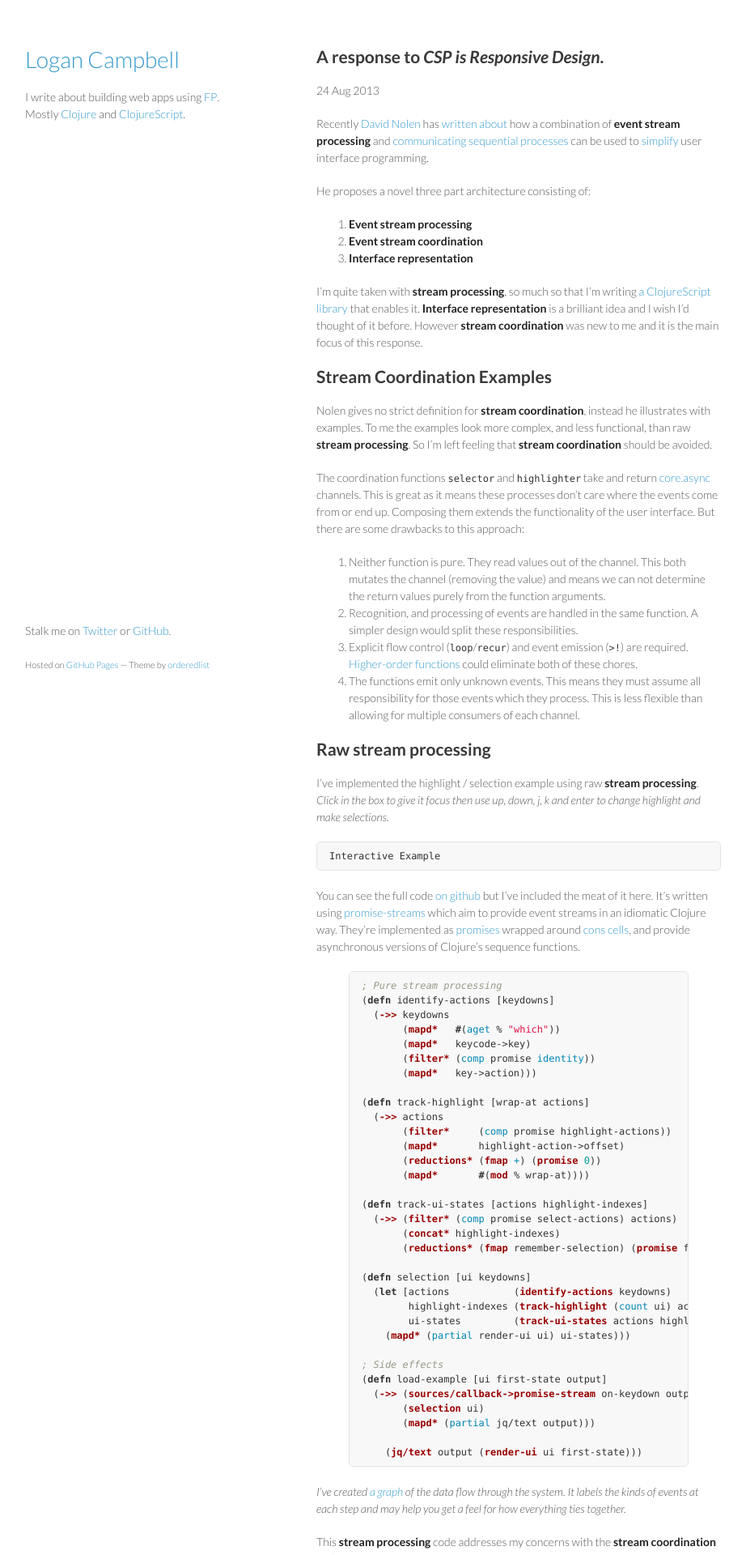
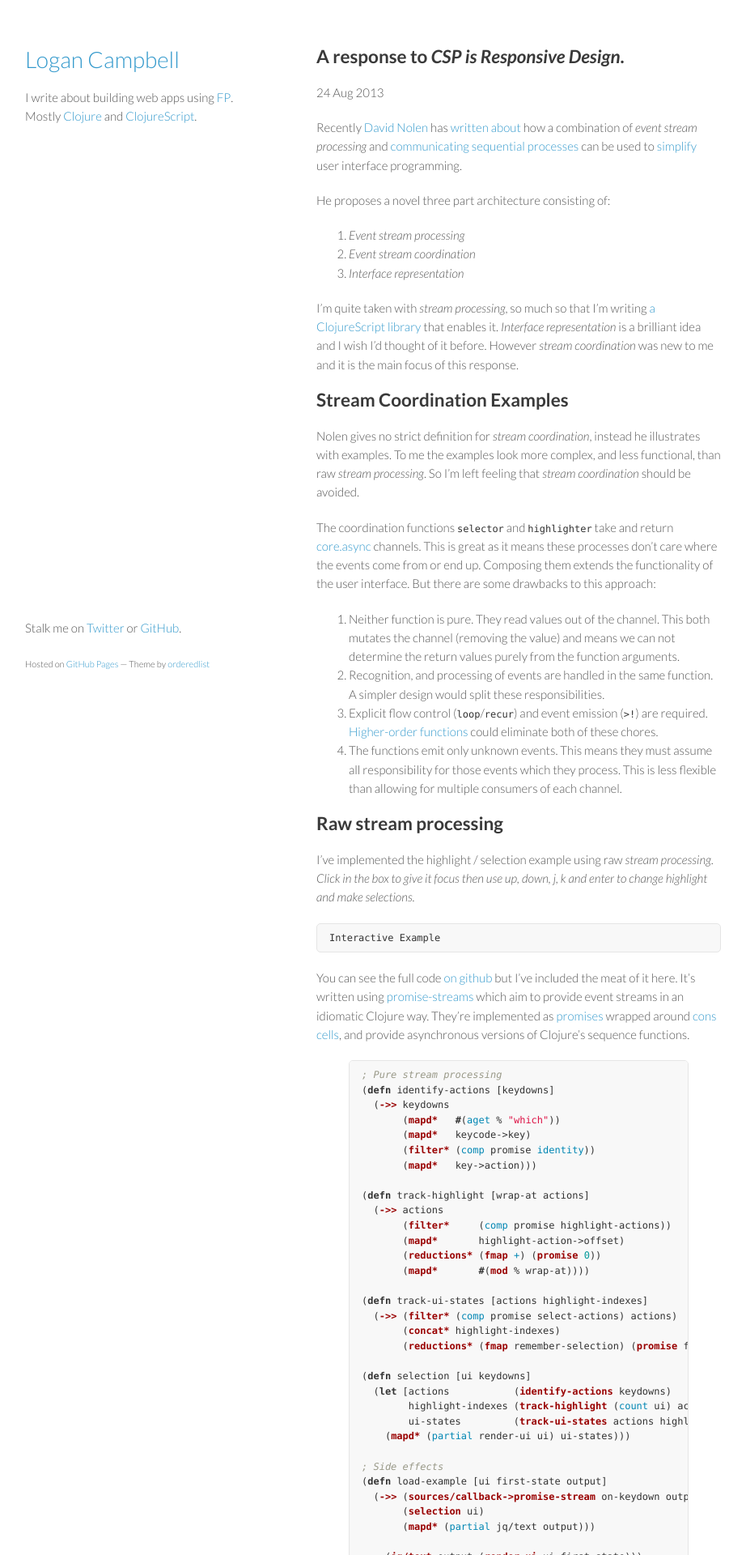
Before and after one commit to logaan/logaan.github.io, a Jekyll site: the page built from _posts/2013-08-03-a-response-to-csp-is-responsive-design.markdown, in a window 1280 px wide. Shown: the top 1920 px of the page at 81% size, without its empty margins (179-1101 px from the left). Built offline with Jekyll 4.4.1, drawn with Linux system fonts in a browser that asks for light colours; Markdown is read by kramdown in place of the engine named in the settings.

Commit message:
increased font size and changed bold to italic

```diff
--- a/_posts/2013-08-03-a-response-to-csp-is-responsive-design.markdown
+++ b/_posts/2013-08-03-a-response-to-csp-is-responsive-design.markdown
@@ -6,28 +6,28 @@ categories: clojurescript csp promise-stream
 ---
 
 Recently [David Nolen] [nolen-twitter] has [written about] [csp-is-responsive]
-how a combination of __event stream processing__ and [communicating sequential
+how a combination of _event stream processing_ and [communicating sequential
 processes] [wiki-csp] can be used to [simplify] [simple-made-easy] user
 interface programming.
 
 He proposes a novel three part architecture consisting of:
 
-1. __Event stream processing__
-2. __Event stream coordination__
-3. __Interface representation__
+1. _Event stream processing_
+2. _Event stream coordination_
+3. _Interface representation_
 
-I'm quite taken with __stream processing__, so much so that I'm writing [a
-ClojureScript library] [promise-stream] that enables it. __Interface
-representation__ is a brilliant idea and I wish I'd thought of it before.
-However __stream coordination__ was new to me and it is the main focus of this
+I'm quite taken with _stream processing_, so much so that I'm writing [a
+ClojureScript library] [promise-stream] that enables it. _Interface
+representation_ is a brilliant idea and I wish I'd thought of it before.
+However _stream coordination_ was new to me and it is the main focus of this
 response.
 
 ## Stream Coordination Examples
 
-Nolen gives no strict definition for __stream coordination__, instead he
+Nolen gives no strict definition for _stream coordination_, instead he
 illustrates with examples. To me the examples look more complex, and less
-functional, than raw __stream processing__. So I'm left feeling that __stream
-coordination__ should be avoided.
+functional, than raw _stream processing_. So I'm left feeling that _stream
+coordination_ should be avoided.
 
 The coordination functions `selector` and `highlighter` take and return
 [core.async] [core-async] channels. This is great as it means these processes
@@ -49,8 +49,8 @@ approach:
 
 ## Raw stream processing
 
-I've implemented the highlight / selection example using raw __stream
-processing__. _Click in the box to give it focus then use up, down, j, k and
+I've implemented the highlight / selection example using raw _stream
+processing_. _Click in the box to give it focus then use up, down, j, k and
 enter to change highlight and make selections._
 
 <div class="example">
@@ -103,8 +103,8 @@ _I've created [a graph] [data-flow-graph] of the data flow through the system.
 It labels the kinds of events at each step and may help you get a feel for how
 everything ties together._
 
-This __stream processing__ code addresses my concerns with the __stream
-coordination__ code.
+This _stream processing_ code addresses my concerns with the _stream
+coordination_ code.
 
 1. `load-example` grabs events from the document, feeds them through the purely
    functional code, and finally dumps the rendered ui into the dom. This is
@@ -122,12 +122,12 @@ coordination__ code.
 My code only takes the first two steps from Nolen's post. It's possible that
 there are complications introduced from the mouse interactions that haven't
 occurred to me. But I've previously written [the other half of an
-autocompleter] [quick-search-example] and I think I see how a full __stream
-processing__ solution would come together.
+autocompleter] [quick-search-example] and I think I see how a full _stream
+processing_ solution would come together.
 
-I'm looking forward to seeing the concluding post in his __CSP__ autocompleter
-series. I hope that he clarifies exactly what he has in mind by __stream
-coordination__. If anyone disagrees with my observations, or has a better
+I'm looking forward to seeing the concluding post in his _CSP_ autocompleter
+series. I hope that he clarifies exactly what he has in mind by _stream
+coordination_. If anyone disagrees with my observations, or has a better
 understanding of what's going on than I do, please [email] [my-email] or [tweet
 at] [my-twitter] me.
 
--- a/stylesheets/styles.css
+++ b/stylesheets/styles.css
@@ -2,7 +2,7 @@
 
 body {
   padding:50px;
-  font:14px/1.5 Lato, "Helvetica Neue", Helvetica, Arial, sans-serif;
+  font:15px/1.55 Lato, "Helvetica Neue", Helvetica, Arial, sans-serif;
   color:#555;
   font-weight:300;
 }
```
